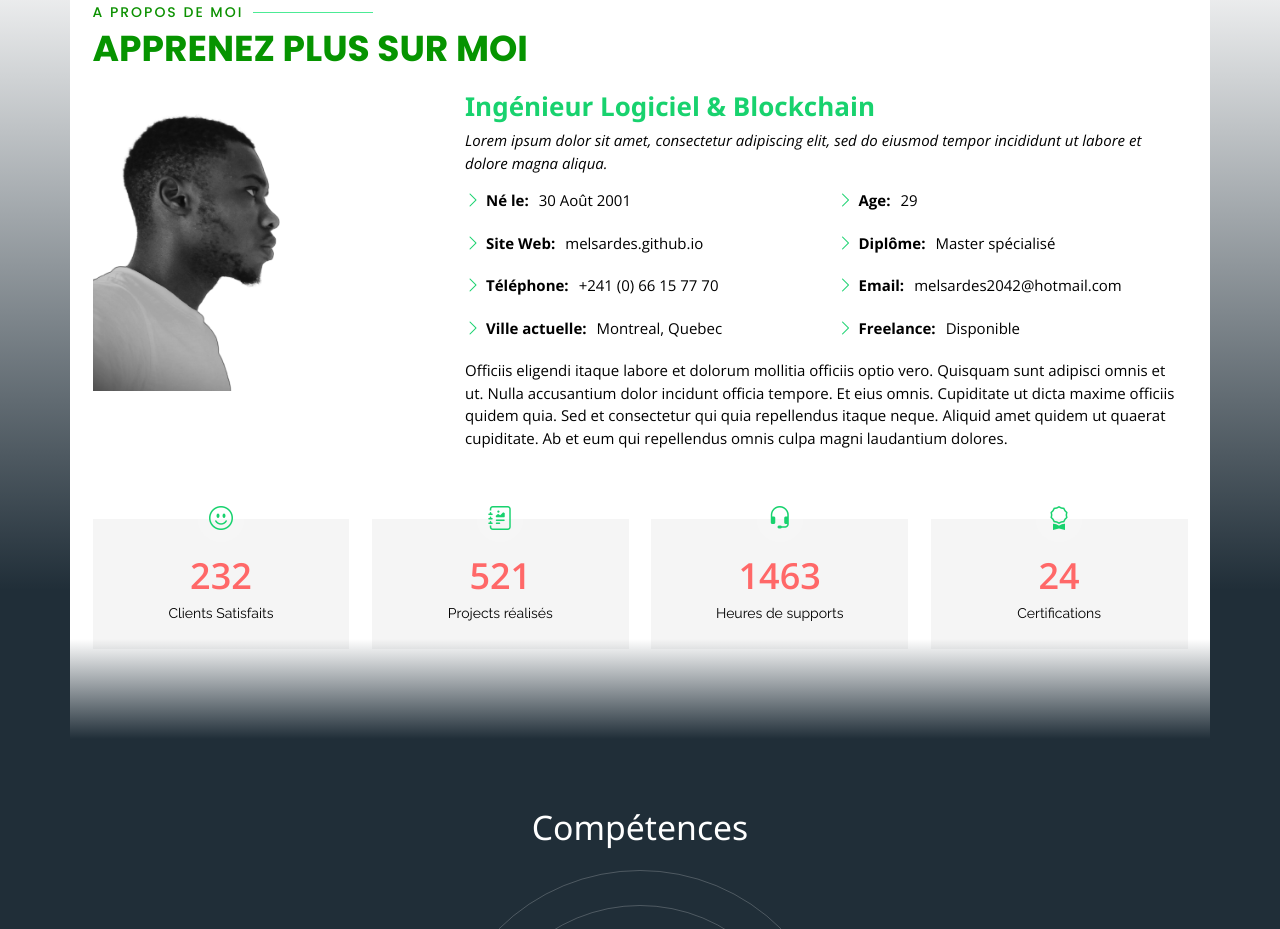
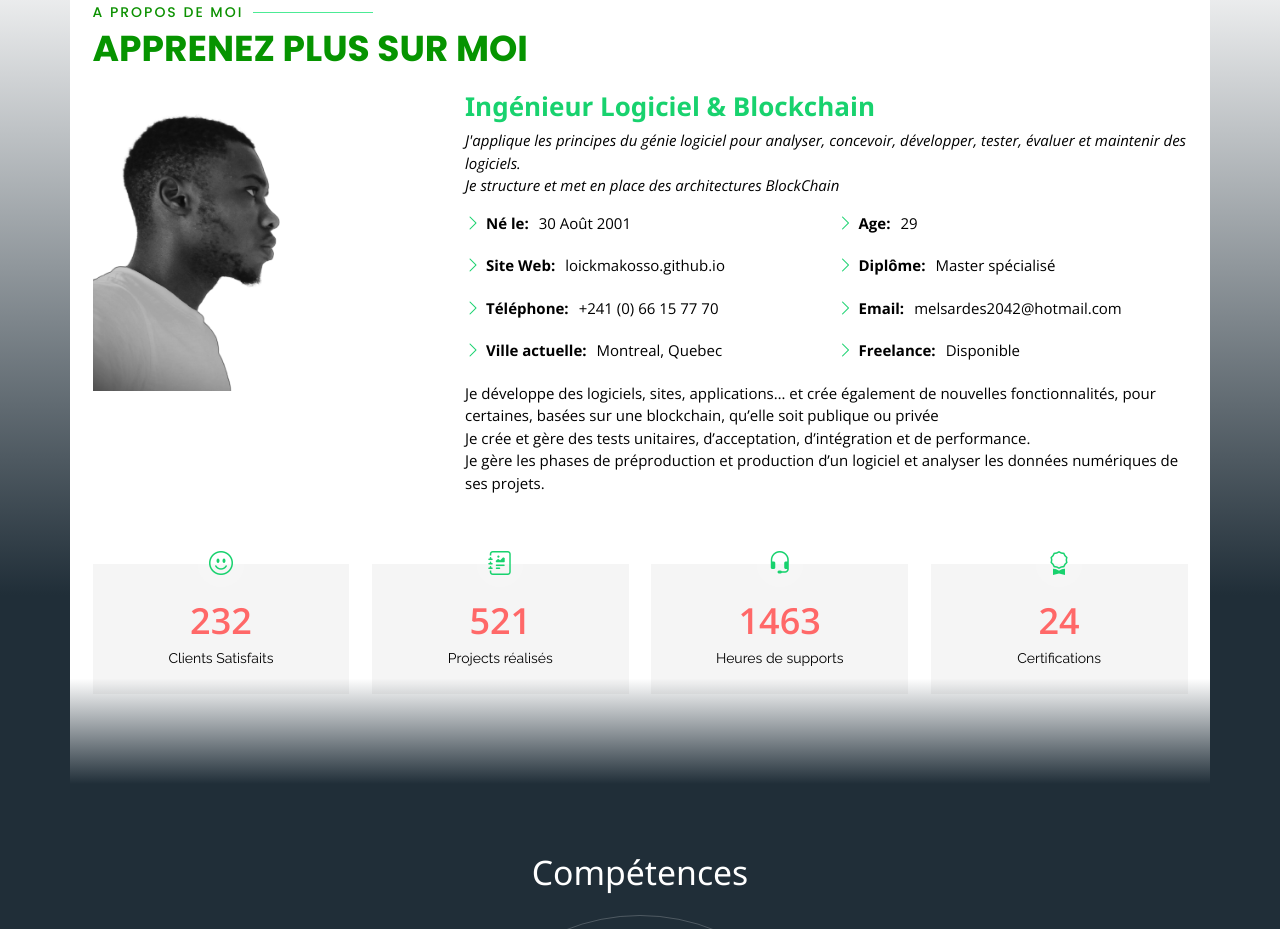
Before and after one commit to MelSardes/loickmakosso.github.io, a plain HTML site: page index.html in a window 1280 px wide. Shown: the part 1660-2589 px from the top of the page. Drawn offline with nearby package versions, Linux system fonts and the light colour scheme.

Commit message:
update about me section

```diff
--- a/index.html
+++ b/index.html
@@ -161,13 +161,15 @@
                     <div class="col-lg-8 pt-4 pt-lg-0 content" data-aos="fade-left">
                         <h3>Ingénieur Logiciel &amp; Blockchain</h3>
                         <p class="fst-italic">
-                            Lorem ipsum dolor sit amet, consectetur adipiscing elit, sed do eiusmod tempor incididunt ut labore et dolore magna aliqua.
+                            J'applique les principes du génie logiciel pour analyser, concevoir, développer, tester, évaluer et maintenir des logiciels.
+                            <br>
+                            Je structure et met en place des architectures BlockChain
                         </p>
                         <div class="row">
                             <div class="col-lg-6">
                                 <ul>
                                     <li><i class="bi bi-chevron-right"></i> <strong>Né le:</strong> <span>30 Août 2001</span></li>
-                                    <li><i class="bi bi-chevron-right"></i> <strong>Site Web:</strong> <span>melsardes.github.io</span></li>
+                                    <li><i class="bi bi-chevron-right"></i> <strong>Site Web:</strong> <span>loickmakosso.github.io</span></li>
                                     <li><i class="bi bi-chevron-right"></i> <strong>Téléphone:</strong> <span>+241 (0) 66 15 77 70</span></li>
                                     <li><i class="bi bi-chevron-right"></i> <strong>Ville actuelle:</strong> <span>Montreal, Quebec</span></li>
                                 </ul>
@@ -182,8 +184,10 @@
                             </div>
                         </div>
                         <p>
-                            Officiis eligendi itaque labore et dolorum mollitia officiis optio vero. Quisquam sunt adipisci omnis et ut. Nulla accusantium dolor incidunt officia tempore. Et eius omnis. Cupiditate ut dicta maxime officiis quidem quia. Sed et consectetur qui quia
-                            repellendus itaque neque. Aliquid amet quidem ut quaerat cupiditate. Ab et eum qui repellendus omnis culpa magni laudantium dolores.
+                            Je développe des logiciels, sites, applications… et crée également de nouvelles fonctionnalités, pour certaines, basées sur une blockchain, qu’elle soit publique ou privée
+                            <br>
+                            Je crée et gère des tests unitaires, d’acceptation, d’intégration et de performance. <br>
+                            Je gère les phases de préproduction et production d’un logiciel et analyser les données numériques de ses projets.
                         </p>
                     </div>
                 </div>
```
